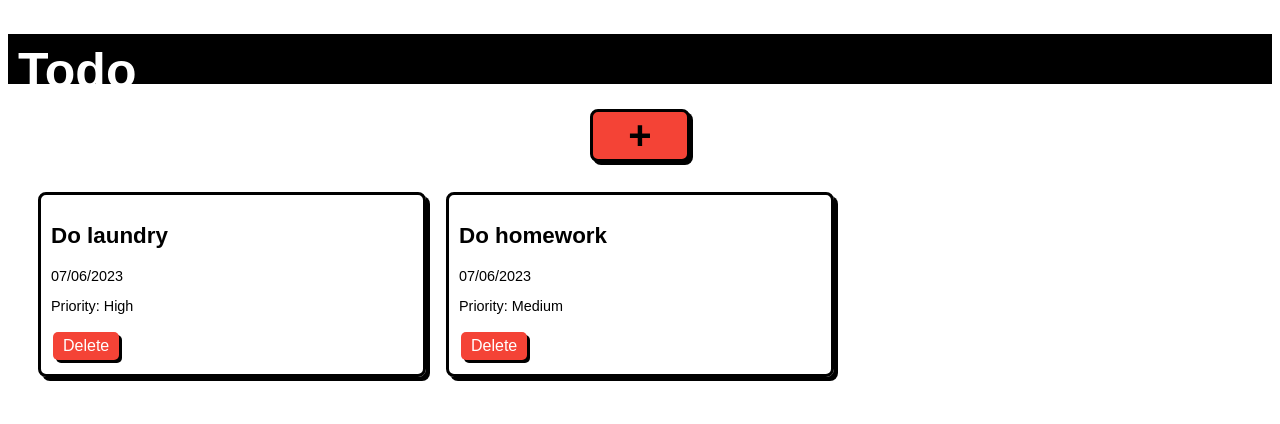
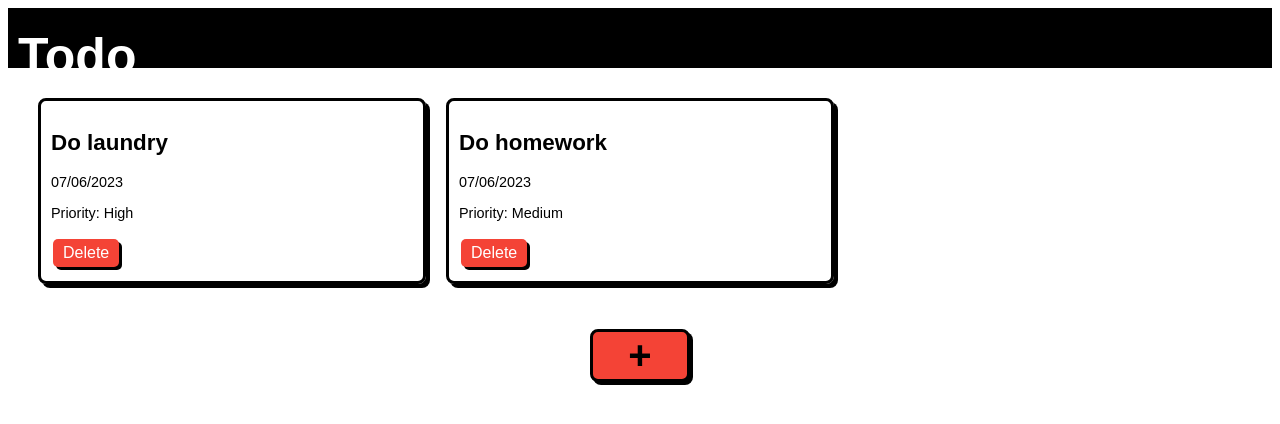
Before and after one commit to Joozek3000/toDoList, a website built with webpack: page dist/index.html in a window 1280 px wide. Built offline with nearby package versions, Linux system fonts and the light colour scheme.

Commit message:
ui changes

```diff
--- a/src/styles.css
+++ b/src/styles.css
@@ -3,7 +3,7 @@ body {
 }
 
 .app-title {
-  transform: translateY(8px);
+  transform: translateY(-25px);
   margin-left: 10px;
   font-size: 50px;
 }
@@ -36,6 +36,7 @@ body {
   background-color: black;
   color: white;
   height: 50px;
+  padding-top: 10px;
 }
 
 .todo-title {
@@ -74,7 +75,7 @@ body {
 }
 
 .add-button {
-  margin-top: 25px;
+  margin-top: 15px;
   margin-left: auto;
   margin-right: auto;
   display: block;
--- a/src/ui.js
+++ b/src/ui.js
@@ -168,10 +168,6 @@ export function renderProject(project) {
   header.appendChild(title);
   root.appendChild(header);
 
-  // Render the add button and append it to the root
-  const addButton = renderAddButton();
-  root.appendChild(addButton);
-
   // Render each todo list in the project
   project.getAllTodoLists().forEach((todoList) => {
     const todoListElement = renderTodoList(todoList);
@@ -180,4 +176,7 @@ export function renderProject(project) {
     const newTodoForm = renderNewTodoForm(todoList, project);
     root.appendChild(newTodoForm); // Append each new todo form to the root
   });
+  // Render the add button and append it to the root
+  const addButton = renderAddButton();
+  root.appendChild(addButton);
 }
```
